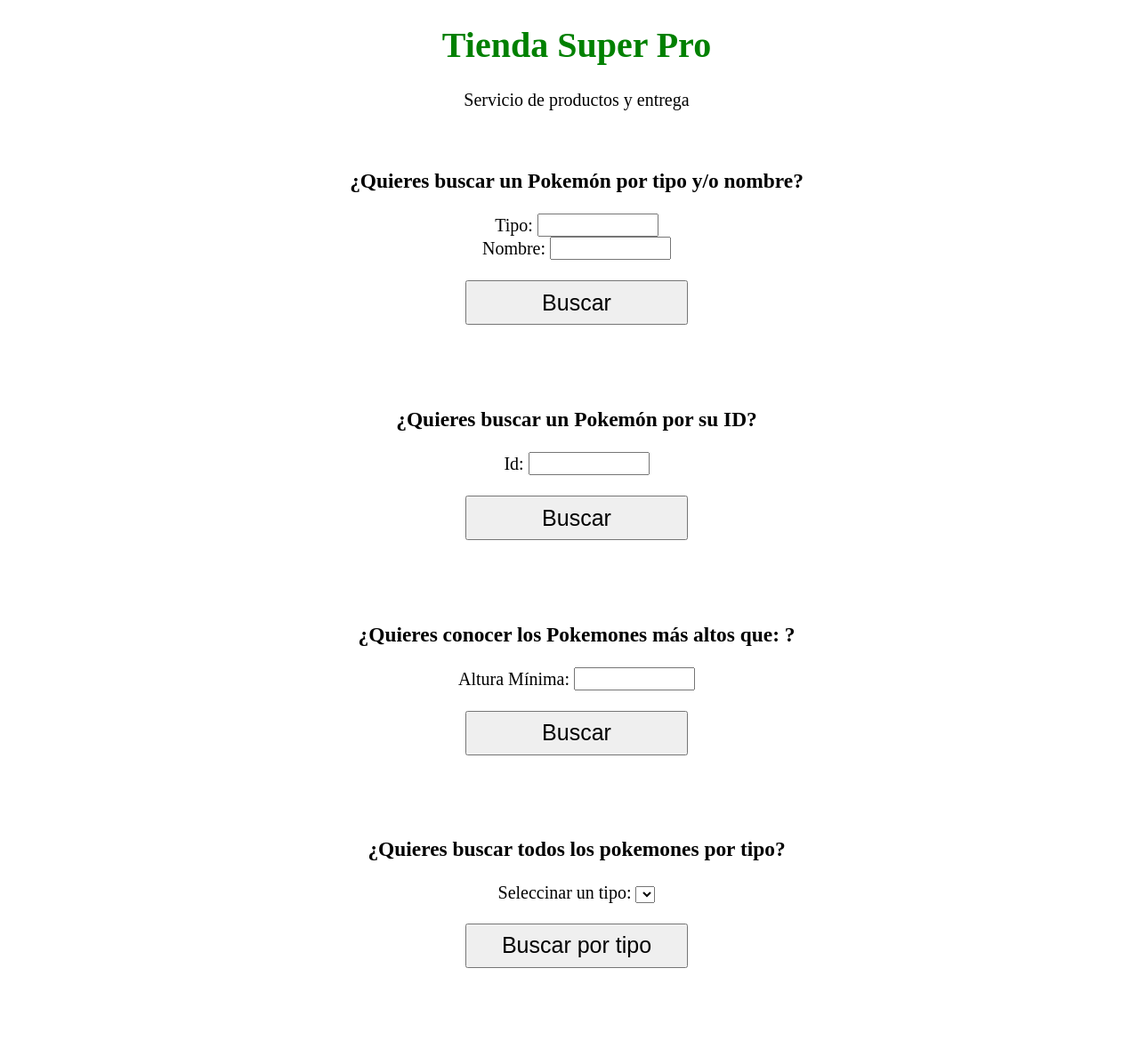
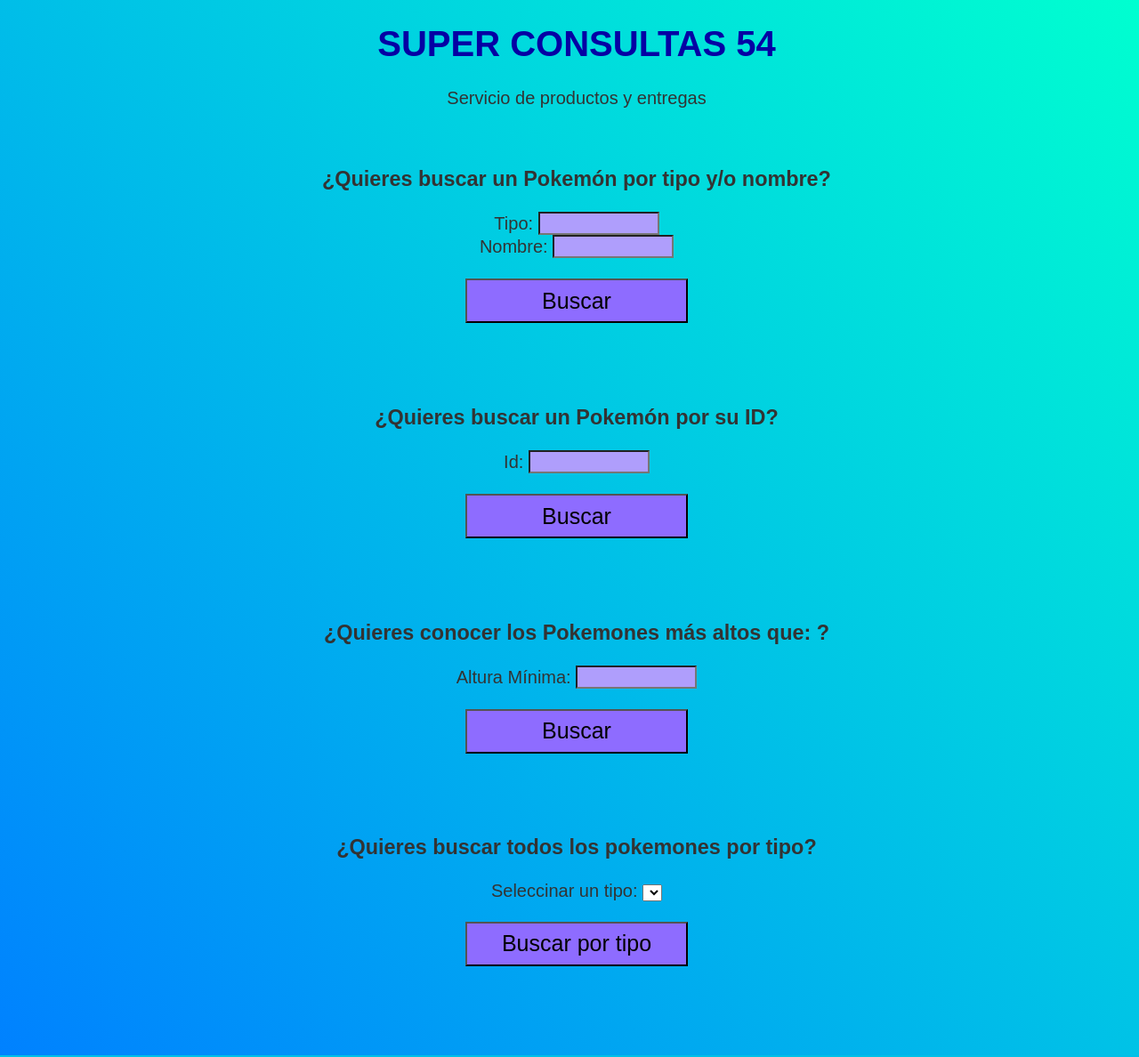
Before and after one commit to TheMightyTsar/iic2413grupo54, a PHP site: page /index.php in a window 1280 px wide. Shown: the whole page at 89% size. Run offline with PHP 8.4, Linux system fonts and the light colour scheme; data that the repository does not hold is empty; some libraries are stand-ins or nearby versions.

Commit message:
e2 actualizado datos

```diff
--- a/E2/Esquema de BD/Tablas y atributos/BD_E2.txt
+++ b/E2/Esquema de BD/Tablas y atributos/BD_E2.txt
@@ -33,11 +33,11 @@ id_despacho(Primary key), id_compra, fecha_entrega, patente_vehiculo (**añadir
 [Listo]
 
 Vehiculos  (vehiculos.csv)
-id(Primary key), patente, capacidad_carga(Toneladas),cantidad_personas
+id(Primary key), patente, capacidad_carga(Toneladas),cantidad_personas, region(**añadir en code)
 [Listo]
 
 Repartidores (repartidores.csv)
-id(Primary key), rut, nombre, edad, genero, id_vehiculo
+id(Primary key), rut, nombre, edad, genero, id_vehiculo, region(**añadir en code)
 [Listo]
 
 conductores (repartidores.csv)
--- a/E2/PaginaWEB/Sites/config/data.php
+++ b/E2/PaginaWEB/Sites/config/data.php
@@ -1,5 +1,5 @@
 <?php
-  $user = 'grupo999';
-  $password = 'grupo999';
-  $databaseName = 'grupo999e1';
+  $user = 'grupo54';
+  $password = '!Grupo54';
+  $databaseName = 'grupo54e2';
 ?>
--- a/E2/PaginaWEB/Sites/index.php
+++ b/E2/PaginaWEB/Sites/index.php
@@ -1,8 +1,8 @@
 <?php include('templates/header.html');   ?>
 
 <body>
-  <h1 align="center">Tienda Super Pro</h1>
-  <p style="text-align:center;">Servicio de productos y entrega</p>
+  <h1 align="center">Super consultas 54</h1>
+  <p style="text-align:center;">Servicio de productos y entregas</p>
 
   <br>
 
--- a/E2/PaginaWEB/Sites/styles/mystyles.css
+++ b/E2/PaginaWEB/Sites/styles/mystyles.css
@@ -8,17 +8,19 @@ input {
 
 input[type=text] {
     font-size: 20px;
+    background-color: #af9efc;
 }
 
 input[type=submit] {
     width: 10em;
     height: 2em;
     font-size: 25px;
+    background-color: #8e6cff;
 }
 
 button {
-    background-color: green;
-    color: white;
+    background-color: #008100;
+    color: #8e6cff;
     border: none;
     border-radius: 5px;
     font-size: 25px;
@@ -27,7 +29,8 @@ button {
 }
 
 h1 {
-    color: green;
+    color: #0500a4;
+    text-transform: uppercase;
 }
 
 h1,
@@ -41,6 +44,10 @@ body {
     width: 100%;
     font-size: 20px;
     text-align: center;
+    background: linear-gradient(45deg, #0081ff, #00ffd0);
+    font-family: Arial, sans-serif;
+    color: #333333;
+
 }
 
 table.center {
@@ -53,8 +60,9 @@ table.center {
 }
 
 th {
-    background-color: #4CAF50;
-    color: white;
+    background-color: #333333;
+    color: #ffffff;
+    padding: 10px;
 }
 
 tr:hover {
--- a/E2/PaginaWEB/Sites/templates/header.html
+++ b/E2/PaginaWEB/Sites/templates/header.html
@@ -3,7 +3,7 @@
 
 <head>
     <meta http-equiv="Content-Type" content="text/html; charset=UTF-8" />
-    <title> Biblioteca Pokemón </title>
+    <title> Super consultas 54 </title>
     <!-- Bootstrap(CSS), Jquery (javascripts), etc... -->
 
     <!-- para que sea index.php pueda importarlo -->
```
